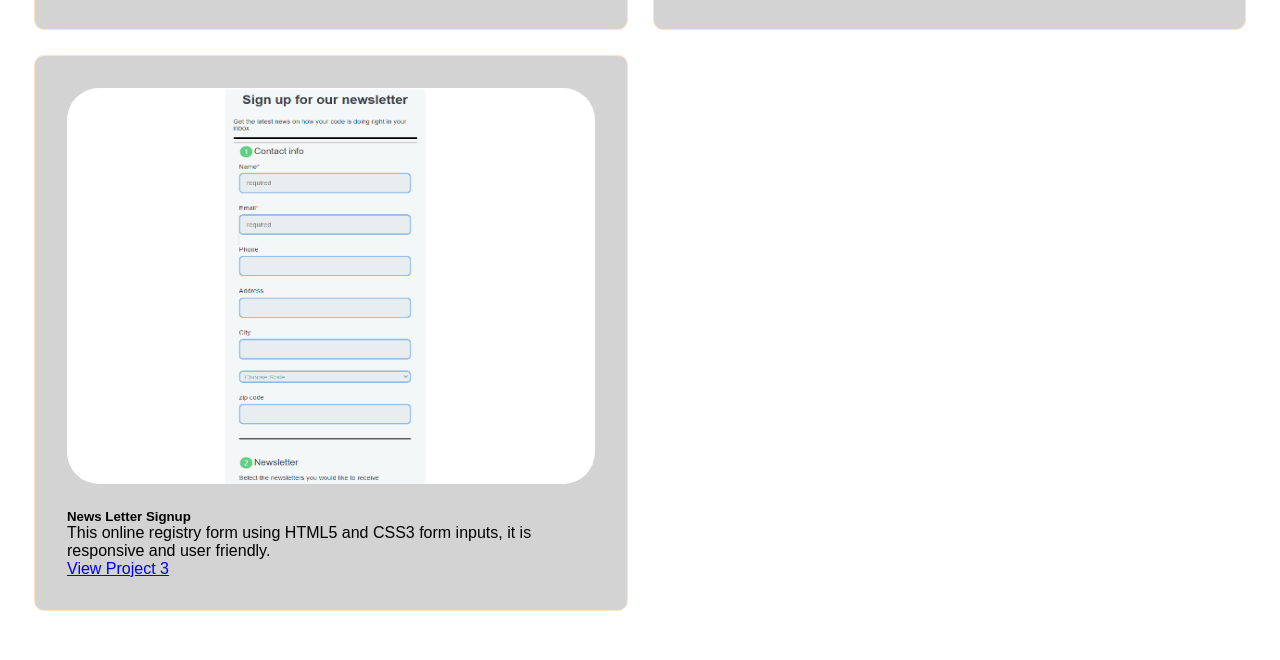
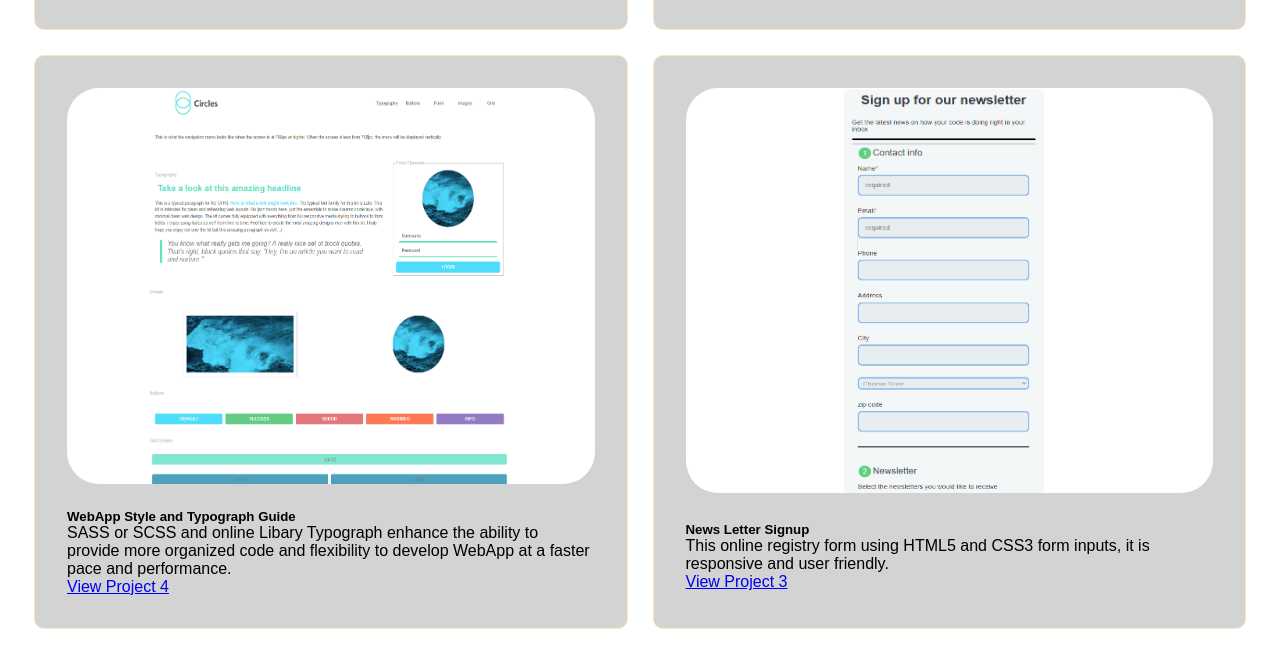
Before and after one commit to i0fear/dennisguan.github.io, a plain HTML site: page index.html in a window 1280 px wide. Shown: the part 1285-1945 px from the top of the page. Drawn offline with Linux system fonts and the light colour scheme.

```diff
--- a/index.html
+++ b/index.html
@@ -71,14 +71,14 @@
                     <a href="https://i0fear.github.io/techdegree-project-5/"  target= "_blank">View Project 5</a>
             </div>
             </div>
-            <!-- <div class="card">
+            <div class="card">
                 <img class="avatar" src="../images/unit-4-cover.PNG" alt="member" >
                 <div class="text-container">
                     <h5 class="card-title">WebApp Style and Typograph Guide</h5>
                     <p class="card-text">SASS or SCSS and online Libary Typograph enhance the ability to provide more organized code and flexibility to develop WebApp at a faster pace and performance.</p>
                     <a href="https://i0fear.github.io/techdegree-project-4/"  target= "_blank">View Project 4</a>
             </div>
-            </div> -->
+            </div>
             <div class="card">
                 <img class="avatar" src="../images/unit-3-cover.PNG" alt="member" >
                 <div class="text-container">
--- a/scss/base/_variables.scss
+++ b/scss/base/_variables.scss
@@ -1,3 +1,5 @@
+
+/*  https://i0fear.github.io/dennisguan.github.io/
 /* || VARIABLES */
 :root{
     /* COLOR */
```
Also changed, not shown: scss/base/_normal.scss (line endings or trailing spaces), scss/styles.scss (line endings or trailing spaces).
